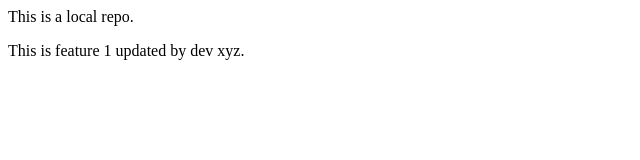
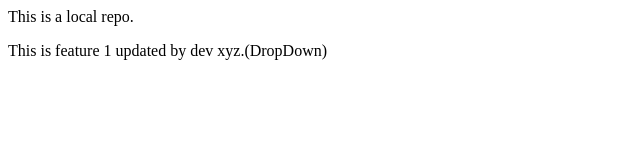
Before and after one commit to aadiyadav397/gitHub-demo, a plain HTML site: page index.html in a window 1280 px wide. Shown: the full height of the page, 0-640 px from the left. Drawn offline with Linux system fonts and the light colour scheme.

Commit message:
dropDown add

```diff
--- a/index.html
+++ b/index.html
@@ -2,5 +2,5 @@
     This is a local repo.
 </p>
 <p>
-    This is feature 1 updated by dev xyz.
+    This is feature 1 updated by dev xyz.(DropDown)
 </p>
```
